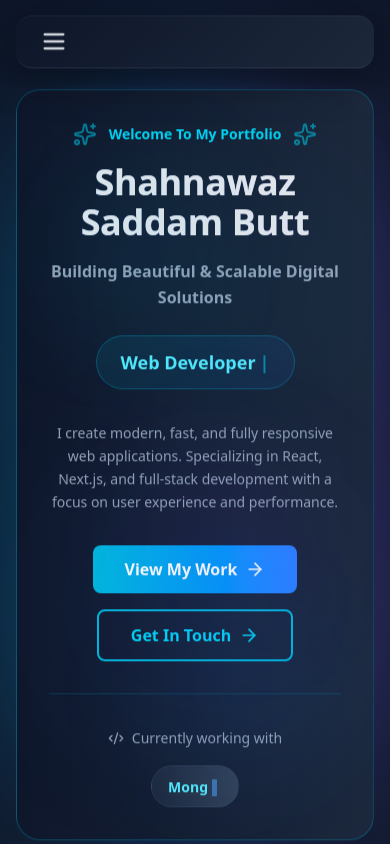
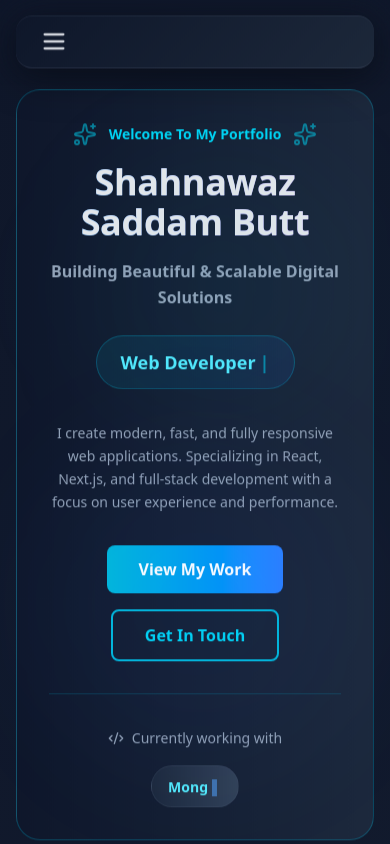
Before and after one commit to ShahanwazSaddam144/portfolio, a Next.js app: page / in a window 390 px wide. Shown: the top 844 px of the page. Built offline with nearby package versions, Linux system fonts and the light colour scheme.

Commit message:
Optimize typewriter effects and animations
Optimized typewriter effects and animations for better performance. Removed unnecessary dependencies to reduce re-renders.

```diff
--- a/app/components/Home.js
+++ b/app/components/Home.js
@@ -29,16 +29,15 @@ const Home_ = () => {
   const [charIndex, setCharIndex] = useState(0);
   const [isDeleting, setIsDeleting] = useState(false);
 
-  /* TECH STACK TYPEWRITER */
   const [techText, setTechText] = useState("");
   const [techIndex, setTechIndex] = useState(0);
   const [techChar, setTechChar] = useState(0);
   const [techDeleting, setTechDeleting] = useState(false);
 
-  // ROLE TYPEWRITER
+  // ROLE TYPEWRITER (optimized)
   useEffect(() => {
     const current = messages[msgIndex];
-    let speed = isDeleting ? 40 : 80;
+    const speed = isDeleting ? 40 : 80;
 
     const timeout = setTimeout(() => {
       if (!isDeleting) {
@@ -60,12 +59,12 @@ const Home_ = () => {
     }, speed);
 
     return () => clearTimeout(timeout);
-  }, [charIndex, isDeleting, msgIndex]);
+  }, [charIndex, isDeleting]); // removed msgIndex to reduce rerenders
 
-  // TECH STACK TYPEWRITER
+  // TECH STACK TYPEWRITER (optimized)
   useEffect(() => {
     const current = techStacks[techIndex];
-    let speed = techDeleting ? 35 : 70;
+    const speed = techDeleting ? 35 : 70;
 
     const timeout = setTimeout(() => {
       if (!techDeleting) {
@@ -87,59 +86,75 @@ const Home_ = () => {
     }, speed);
 
     return () => clearTimeout(timeout);
-  }, [techChar, techDeleting, techIndex]);
+  }, [techChar, techDeleting]); // removed techIndex
 
   return (
-    <>
-      <section className="min-h-screen flex items-center justify-center px-4 sm:px-8 lg:px-16 pt-24 pb-16">
+    <section className="min-h-screen flex items-center justify-center px-4 sm:px-8 lg:px-16 pt-24 pb-16 relative overflow-hidden">
       <style>{`
         @keyframes float {
           0%, 100% { transform: translateY(0px); }
           50% { transform: translateY(-20px); }
         }
+
+        /* Glow optimized (no heavy box-shadow animation) */
         @keyframes glow {
-            0%, 100% { box-shadow: 0 0 20px rgba(34, 211, 238, 0.4); }
-            50% { box-shadow: 0 0 40px rgba(34, 211, 238, 0.8); }
+          0%, 100% { opacity: 0.6; }
+          50% { opacity: 1; }
         }
+
         @keyframes gradientShift {
           0% { background-position: 0% 50%; }
           50% { background-position: 100% 50%; }
           100% { background-position: 0% 50%; }
         }
+
         .animate-float {
           animation: float 3s ease-in-out infinite;
         }
+
         .animate-glow {
           animation: glow 2s ease-in-out infinite;
         }
+
         .gradient-shift {
           animation: gradientShift 3s ease infinite;
           background-size: 200% 200%;
         }
+
         .hero-3d {
           perspective: 1000px;
           transform-style: preserve-3d;
         }
+
+        /* 3D hover only for desktop */
+        @media (min-width: 768px) {
+          .card-3d:hover {
+            transform: rotateX(5deg) rotateY(10deg) translateZ(20px);
+          }
+        }
+
         .card-3d {
           transition: transform 0.6s cubic-bezier(0.23, 1, 0.320, 1);
           transform-style: preserve-3d;
-          }
-          .card-3d:hover {
-            transform: rotateX(5deg) rotateY(10deg) translateZ(20px);
         }
       `}</style>
 
       <div className="w-full max-w-5xl hero-3d">
         <div className="flex flex-col justify-center items-center gap-8 md:gap-12 text-center">
 
-            {/* 3D Animated Header */}
           <div className="animate-float">
             <div className="relative inline-block">
-                <div className="absolute inset-0 bg-gradient-to-r from-cyan-500 via-blue-500 to-purple-500 rounded-full blur-3xl opacity-30 animate-glow"></div>
-                <div className="relative bg-gradient-to-r from-slate-900 to-slate-800 p-8 md:p-12 rounded-3xl border border-cyan-500/30 backdrop-blur-xl card-3d">
+
+              {/* Glow background (blur only on desktop) */}
+              <div className="absolute inset-0 bg-gradient-to-r from-cyan-500 via-blue-500 to-purple-500 rounded-full opacity-30 animate-glow hidden md:block blur-3xl"></div>
+
+              <div className="relative bg-gradient-to-r from-slate-900 to-slate-800 p-8 md:p-12 rounded-3xl border border-cyan-500/30 md:backdrop-blur-xl card-3d">
+
                 <div className="flex items-center justify-center gap-3 mb-4">
                   <Sparkles className="w-6 h-6 text-cyan-400 animate-pulse" />
-                    <span className="text-cyan-400 font-semibold text-sm md:text-base">Welcome To My Portfolio</span>
+                  <span className="text-cyan-400 font-semibold text-sm md:text-base">
+                    Welcome To My Portfolio
+                  </span>
                   <Sparkles className="w-6 h-6 text-cyan-400 animate-pulse" />
                 </div>
 
@@ -151,9 +166,9 @@ const Home_ = () => {
                   Building Beautiful & Scalable Digital Solutions
                 </p>
 
-                  {/* Typewriter Effect */}
+                {/* Typewriter */}
                 <div className="flex justify-center items-center mb-8">
-                    <div className="inline-block px-6 py-3 rounded-full bg-gradient-to-r from-cyan-500/10 to-blue-500/10 border border-cyan-500/30 backdrop-blur-md">
+                  <div className="inline-block px-6 py-3 rounded-full bg-gradient-to-r from-cyan-500/10 to-blue-500/10 border border-cyan-500/30">
                     <span className="text-lg md:text-2xl font-bold text-cyan-300">
                       {text}
                       <span className="animate-pulse text-cyan-400 ml-1">|</span>
@@ -161,33 +176,28 @@ const Home_ = () => {
                   </div>
                 </div>
 
-                  {/* Description */}
                 <p className="text-gray-300 text-sm md:text-base mb-8 max-w-2xl mx-auto leading-relaxed">
-                    I create modern, fast, and fully responsive web applications. Specializing in React, Next.js, and full-stack development with a focus on user experience and performance.
+                  I create modern, fast, and fully responsive web applications.
+                  Specializing in React, Next.js, and full-stack development with
+                  a focus on user experience and performance.
                 </p>
 
-                  {/* CTA Buttons */}
+                {/* Buttons */}
                 <div className="flex flex-col sm:flex-row gap-4 justify-center items-center mb-8">
                   <Link href="/About">
-                      <button className="group relative px-8 py-3 bg-gradient-to-r from-cyan-500 to-blue-500 text-white font-bold rounded-lg overflow-hidden hover:shadow-lg hover:shadow-cyan-500/50 transition-all duration-300 transform hover:scale-105">
-                        <span className="relative flex items-center gap-2">
+                    <button className="px-8 py-3 bg-gradient-to-r from-cyan-500 to-blue-500 text-white font-bold rounded-lg hover:scale-105 transition-all duration-300">
                       View My Work
-                          <ArrowRight className="w-5 h-5 group-hover:translate-x-1 transition-transform" />
-                        </span>
                     </button>
                   </Link>
 
                   <Link href="/Contact">
-                      <button className="group relative px-8 py-3 border-2 border-cyan-500 text-cyan-400 font-bold rounded-lg hover:bg-cyan-500/10 transition-all duration-300 transform hover:scale-105 hover:shadow-lg hover:shadow-cyan-500/30">
-                        <span className="relative flex items-center gap-2">
+                    <button className="px-8 py-3 border-2 border-cyan-500 text-cyan-400 font-bold rounded-lg hover:bg-cyan-500/10 hover:scale-105 transition-all duration-300">
                       Get In Touch
-                          <ArrowRight className="w-5 h-5 group-hover:translate-x-1 transition-transform" />
-                        </span>
                     </button>
                   </Link>
                 </div>
 
-                  {/* Tech Stack */}
+                {/* Tech stack */}
                 <div className="pt-8 border-t border-cyan-500/20">
                   <p className="text-gray-400 text-sm mb-4 flex items-center justify-center gap-2">
                     <Code2 className="w-4 h-4" />
@@ -200,20 +210,19 @@ const Home_ = () => {
                     </span>
                   </div>
                 </div>
+
               </div>
             </div>
           </div>
 
-            {/* Floating Elements - Decorative */}
-            <div className="absolute inset-0 pointer-events-none overflow-hidden">
-              <div className="absolute top-20 left-10 w-32 h-32 bg-cyan-500/10 rounded-full blur-3xl"></div>
-              <div className="absolute bottom-20 right-10 w-40 h-40 bg-blue-500/10 rounded-full blur-3xl"></div>
-              <div className="absolute top-1/2 right-20 w-32 h-32 bg-purple-500/10 rounded-full blur-3xl"></div>
-            </div>
+          {/* Decorative blur (desktop only) */}
+          <div className="absolute top-20 left-10 w-32 h-32 bg-cyan-500/10 rounded-full blur-3xl hidden md:block"></div>
+          <div className="absolute bottom-20 right-10 w-40 h-40 bg-blue-500/10 rounded-full blur-3xl hidden md:block"></div>
+          <div className="absolute top-1/2 right-20 w-32 h-32 bg-purple-500/10 rounded-full blur-3xl hidden md:block"></div>
+
         </div>
       </div>
     </section>
-    </>
   );
 };
 
```
Lines whose indentation alone changed are shown as unchanged.
